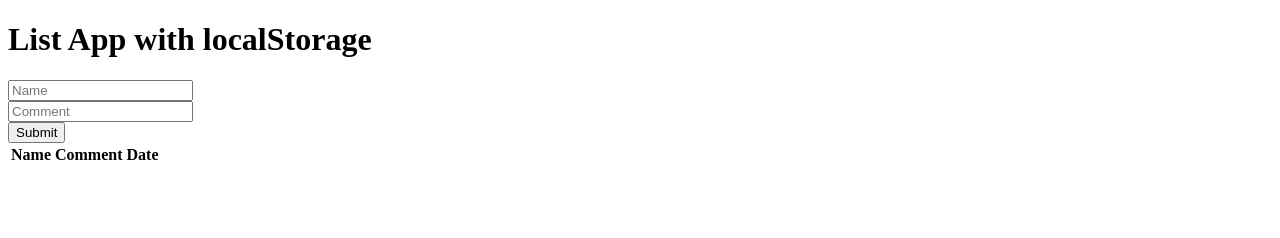
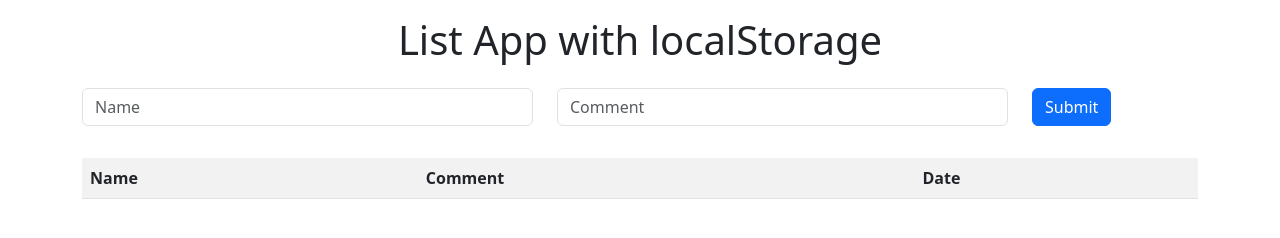
Before and after one commit to shim369/Js-LocalStorage-Memo-App, a plain HTML site: page index.html in a window 1280 px wide. Drawn offline with nearby package versions, Linux system fonts and the light colour scheme.

Commit message:
add bootstrap

```diff
--- a/index.html
+++ b/index.html
@@ -5,12 +5,12 @@
     <meta charset="UTF-8">
     <meta name="viewport" content="width=device-width, initial-scale=1.0">
     <title>List App with localStorage</title>
-    <link rel="stylesheet" href="css/style.css">
+    <link href="https://cdn.jsdelivr.net/npm/bootstrap@5.3.0/dist/css/bootstrap.min.css" rel="stylesheet" integrity="sha384-9ndCyUaIbzAi2FUVXJi0CjmCapSmO7SnpJef0486qhLnuZ2cdeRhO02iuK6FUUVM" crossorigin="anonymous">
 </head>
 
 <body>
     <div class="container">
-        <h1>List App with localStorage</h1>
+        <h1 class="text-center py-3">List App with localStorage</h1>
         <div class="row mb-3 add-box">
             <div class="col-5 input-box">
                 <input class="form-control" id="name" type="text" placeholder="Name" aria-label="name"
@@ -24,7 +24,7 @@
                 <button type="submit" id="btn" class="btn btn-primary mb-3">Submit</button>
             </div>
         </div>
-        <table id="todos">
+        <table id="todos" class="table table-striped table-hover">
             <tbody>
                 <tr>
                     <th>Name</th>
@@ -34,6 +34,7 @@
             </tbody>
         </table>
     </div>
+    <script src="https://cdn.jsdelivr.net/npm/bootstrap@5.3.0/dist/js/bootstrap.bundle.min.js" integrity="sha384-geWF76RCwLtnZ8qwWowPQNguL3RmwHVBC9FhGdlKrxdiJJigb/j/68SIy3Te4Bkz" crossorigin="anonymous"></script>
     <script src="main.js"></script>
 </body>
 
```
